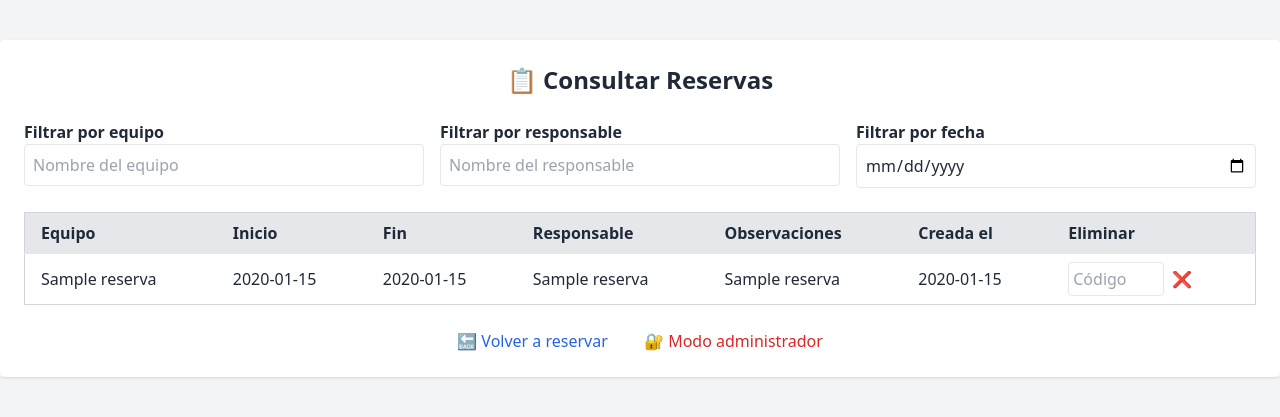
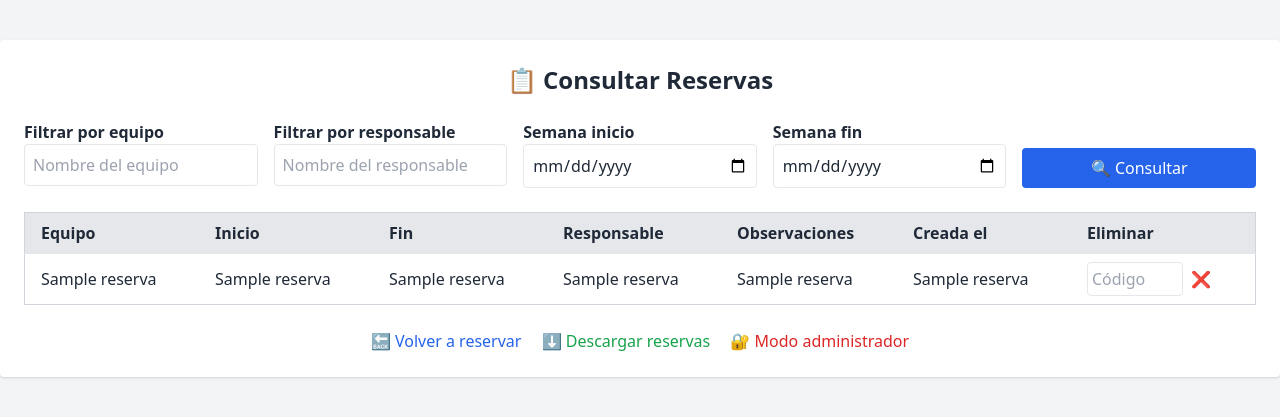
Before and after one commit to dugaveral/lab-reservas, a Flask app: page /reservas in a window 1280 px wide. Shown: the top 417 px of the page. Run offline with Flask 3, Linux system fonts and the light colour scheme; a database or web service that is not in the repository returns one stand-in record (values such as "Sample title"); some libraries are stand-ins or nearby versions.

Commit message:
Corrijo varias cosas finales

```diff
--- a/app.py
+++ b/app.py
@@ -316,6 +316,7 @@ def ver_reservas():
                TO_CHAR(inicio, 'YYYY-MM-DD HH24:MI'),
                TO_CHAR(fin, 'YYYY-MM-DD HH24:MI'),
                usuario,
+               observaciones,
                TO_CHAR(creado_en, 'YYYY-MM-DD HH24:MI')
         FROM reservas
         WHERE TRUE
@@ -329,11 +330,16 @@ def ver_reservas():
         query += " AND usuario ILIKE %s"
         params.append(f"%{filtro_usuario}%")
     if filtro_fecha:
-        query += " AND CAST(inicio AS DATE) = %s"
+        query += " AND DATE(inicio) = %s"
         params.append(filtro_fecha)
     if semana_inicio and semana_fin:
-        query += " AND inicio BETWEEN %s AND %s"
-        params.extend([semana_inicio, semana_fin])
+        try:
+            inicio_dt = datetime.strptime(semana_inicio, "%Y-%m-%d")
+            fin_dt = datetime.strptime(semana_fin, "%Y-%m-%d") + timedelta(days=1)  # incluir fin del día
+            query += " AND inicio >= %s AND inicio < %s"
+            params.extend([inicio_dt, fin_dt])
+        except ValueError:
+            return render_template("error.html", mensaje="❌ Fechas inválidas.")
 
     query += " ORDER BY inicio"
 
@@ -343,7 +349,7 @@ def ver_reservas():
     reservas = cur.fetchall()
     conn.close()
 
-    return render_template("ver_reservas.html", reservas=reservas)
+    return render_template("ver_reservas.html", reservas=reservas, admin=session.get('admin'))
 
 from openpyxl import Workbook
 from openpyxl.utils import get_column_letter
--- a/templates/ver_reservas.html
+++ b/templates/ver_reservas.html
@@ -4,46 +4,32 @@
   <meta charset="UTF-8">
   <title>Consultar Reservas</title>
   <script src="https://cdn.tailwindcss.com"></script>
-  <script>
-    function filtrar() {
-      let inputEquipo = document.getElementById("filtroEquipo").value.toLowerCase();
-      let inputUsuario = document.getElementById("filtroUsuario").value.toLowerCase();
-      let inputFecha = document.getElementById("filtroFecha").value;
-      let filas = document.querySelectorAll("#tablaReservas tbody tr");
-
-      filas.forEach(fila => {
-        let equipo = fila.querySelector(".equipo").textContent.toLowerCase();
-        let usuario = fila.querySelector(".usuario").textContent.toLowerCase();
-        let fecha = fila.querySelector(".fecha").textContent;
-
-        let visible =
-          equipo.includes(inputEquipo) &&
-          usuario.includes(inputUsuario) &&
-          (inputFecha === "" || fecha.startsWith(inputFecha));
-
-        fila.style.display = visible ? "" : "none";
-      });
-    }
-  </script>
 </head>
 <body class="bg-gray-100 text-gray-800">
   <div class="max-w-7xl mx-auto p-6 bg-white shadow rounded mt-10">
     <h1 class="text-2xl font-bold text-center mb-6">📋 Consultar Reservas</h1>
 
-    <div class="grid grid-cols-1 md:grid-cols-3 gap-4 mb-6">
+    <form method="GET" action="/reservas" class="grid grid-cols-1 md:grid-cols-5 gap-4 mb-6">
       <div>
         <label class="block font-semibold">Filtrar por equipo</label>
-        <input type="text" id="filtroEquipo" onkeyup="filtrar()" placeholder="Nombre del equipo" class="w-full border p-2 rounded">
+        <input type="text" name="equipo" placeholder="Nombre del equipo" class="w-full border p-2 rounded">
       </div>
       <div>
         <label class="block font-semibold">Filtrar por responsable</label>
-        <input type="text" id="filtroUsuario" onkeyup="filtrar()" placeholder="Nombre del responsable" class="w-full border p-2 rounded">
+        <input type="text" name="usuario" placeholder="Nombre del responsable" class="w-full border p-2 rounded">
       </div>
       <div>
-        <label class="block font-semibold">Filtrar por fecha</label>
-        <input type="date" id="filtroFecha" onchange="filtrar()" class="w-full border p-2 rounded">
+        <label class="block font-semibold">Semana inicio</label>
+        <input type="date" name="semana_inicio" class="w-full border p-2 rounded">
       </div>
-    </div>
+      <div>
+        <label class="block font-semibold">Semana fin</label>
+        <input type="date" name="semana_fin" class="w-full border p-2 rounded">
+      </div>
+      <div class="flex items-end">
+        <button type="submit" class="bg-blue-600 text-white px-4 py-2 rounded hover:bg-blue-700 w-full">🔍 Consultar</button>
+      </div>
+    </form>
 
     <div class="overflow-x-auto">
       <table id="tablaReservas" class="min-w-full bg-white border border-gray-300">
@@ -62,55 +48,36 @@
           {% for r in reservas %}
           <tr class="border-t">
             <td class="px-4 py-2 equipo">{{ r[1] }}</td>
-            <td class="px-4 py-2 fecha">
-              {% if r[2] is string %}
-                {{ r[2][:16].replace('T', ' ') }}
-              {% else %}
-                {{ r[2].strftime('%Y-%m-%d %H:%M') }}
-              {% endif %}
-            </td>
-            <td class="px-4 py-2">
-              {% if r[3] is string %}
-                {{ r[3][:16].replace('T', ' ') }}
-              {% else %}
-                {{ r[3].strftime('%Y-%m-%d %H:%M') }}
-              {% endif %}
-            </td>
+            <td class="px-4 py-2 fecha">{{ r[2] }}</td>
+            <td class="px-4 py-2">{{ r[3] }}</td>
             <td class="px-4 py-2 usuario">{{ r[4] }}</td>
             <td class="px-4 py-2">{{ r[5] or '' }}</td>
+            <td class="px-4 py-2">{{ r[6] }}</td>
             <td class="px-4 py-2">
-              {% if r[6] is string %}
-                {{ r[6][:16].replace('T', ' ') }}
-              {% else %}
-                {{ r[6].strftime('%Y-%m-%d %H:%M') }}
-              {% endif %}
-            </td>
-            {% if admin %}
-            <td class="px-4 py-2">
+              {% if admin %}
               <form method="POST" action="/admin/eliminar/{{ r[0] }}">
                 <button type="submit" class="text-red-600 hover:underline">❌ Eliminar</button>
               </form>
-            </td>
-            {% else %}
-            <td class="px-4 py-2">
+              {% else %}
               <form method="POST" action="/eliminar/{{ r[0] }}" class="flex gap-2">
                 <input type="text" name="codigo" placeholder="Código" class="border p-1 rounded w-24" required>
                 <button type="submit" class="text-red-600 hover:underline">❌</button>
               </form>
+              {% endif %}
             </td>
-            {% endif %}
           </tr>
           {% else %}
           <tr>
-            <td class="px-4 py-2 text-center text-gray-500" colspan="7">No hay reservas registradas.</td>
+            <td colspan="7" class="px-4 py-2 text-center text-gray-500">No hay reservas registradas.</td>
           </tr>
           {% endfor %}
         </tbody>
       </table>
     </div>
+
     <div class="text-center mt-6 space-x-4">
       <a href="/reservar" class="text-blue-600 hover:underline font-medium">🔙 Volver a reservar</a>
-      <a href="/descargar" class="text-green-600 hover:underline font-medium"⬇️ Descargar reservas</a>
+      <a href="/descargar" class="text-green-600 hover:underline font-medium">⬇️ Descargar reservas</a>
       <a href="/admin_login" class="text-red-600 hover:underline font-medium">🔐 Modo administrador</a>
     </div>
   </div>
```
